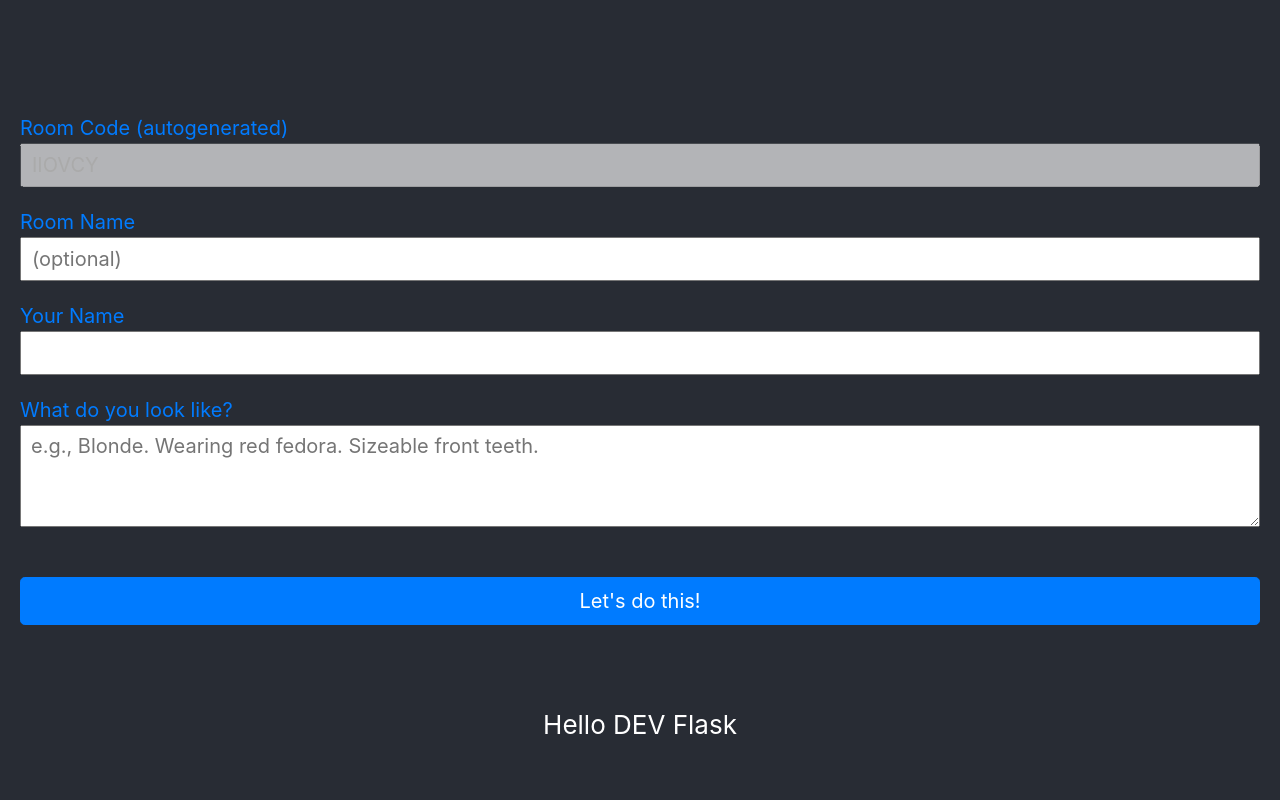
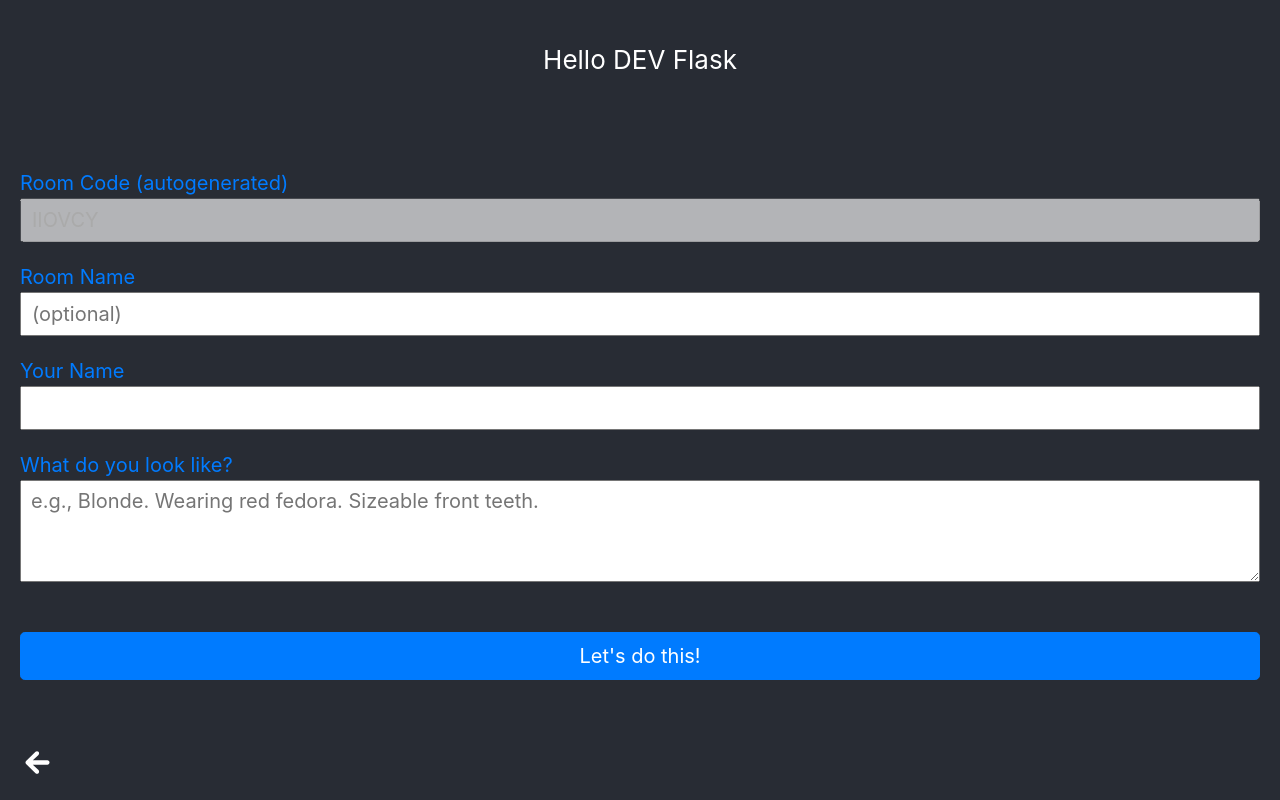
Before and after one commit to simonayzman/Icebreaker, a React (Create React App) app in the folder client/: page / in a window 1280 px wide. Both pictures are taken after a click on the button "Create Room". Built offline with nearby package versions, Linux system fonts and the light colour scheme; no server answers; what keymirror would draw is missing.

Commit message:
Added back button for home access

```diff
--- a/client/src/App.js
+++ b/client/src/App.js
@@ -112,7 +112,13 @@ export default class App extends Component {
         );
         break;
       case PAGES.RoomIntro:
-        component = <RoomIntroScreen userId={userId} roomSelection={roomSelection} />;
+        component = (
+          <RoomIntroScreen
+            userId={userId}
+            roomSelection={roomSelection}
+            onGoBackToHomeScreen={() => this.setState({ page: PAGES.Home })}
+          />
+        );
         break;
       default:
         component = <h1>{'NO SCREEN'}</h1>;
@@ -121,8 +127,8 @@ export default class App extends Component {
     return (
       <div className="App">
         <header className="App-header">
+          <p>{CONFIG.token}</p>
           {component}
-          <p>{CONFIG.token}</p>
         </header>
       </div>
     );
--- a/client/src/containers/RoomIntroScreen.js
+++ b/client/src/containers/RoomIntroScreen.js
@@ -3,6 +3,7 @@ import { Formik, Form, Field, ErrorMessage } from 'formik';
 import * as Yup from 'yup';
 import styled from 'styled-components';
 import { Button } from 'react-bootstrap';
+import { IoMdArrowRoundBack } from 'react-icons/io';
 
 import colors from '../lib/colors';
 
@@ -44,6 +45,12 @@ const StyledErrorMessage = styled.div`
 
 const SubmitButton = styled(Button)`
   margin-top: 20px;
+`;
+
+const BackButtonContainer = styled.div`
+  position: absolute;
+  left: 20px;
+  bottom: 20px;
 `;
 
 export default class RoomIntroScreen extends Component {
@@ -215,6 +222,9 @@ export default class RoomIntroScreen extends Component {
             <SubmitButton variant="primary" size="lg" type="submit" block>
               {"Let's do this!"}
             </SubmitButton>
+            <BackButtonContainer onClick={this.props.onGoBackToHomeScreen}>
+              <IoMdArrowRoundBack size="35px" />
+            </BackButtonContainer>
           </StyledForm>
         )}
       </Formik>
```
